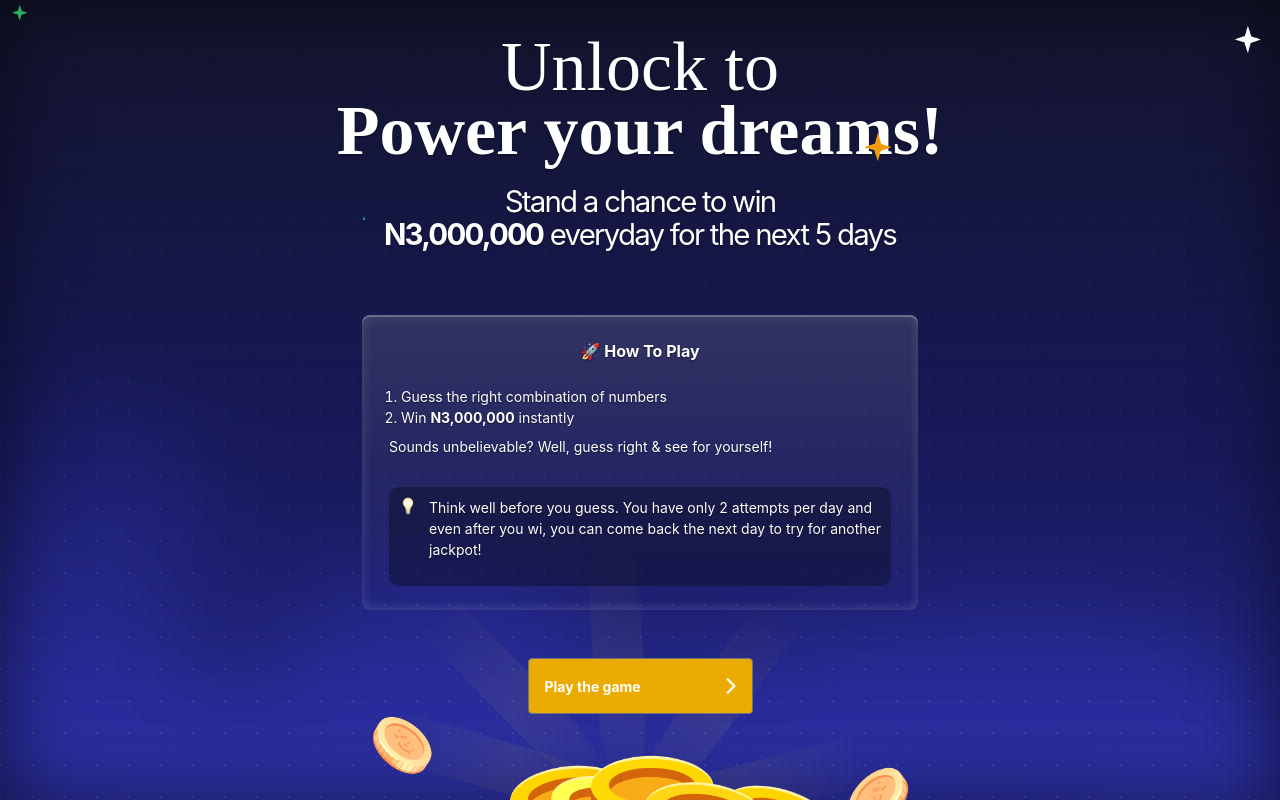
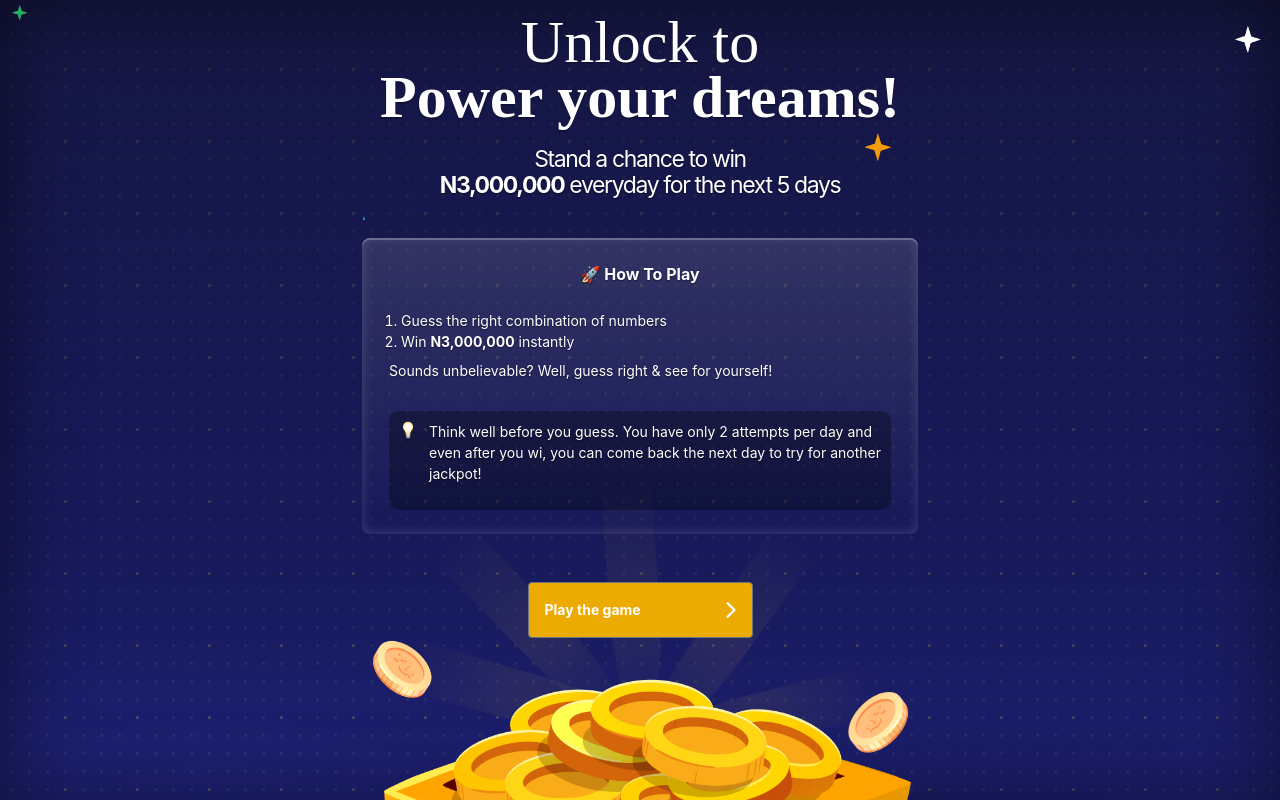
Before and after one commit to moussaDoumbia9219/apt-challenge, a plain HTML site: page index.html in a window 1280 px wide. Drawn offline with nearby package versions, Linux system fonts and the light colour scheme.

Commit message:
update style

```diff
--- a/index.html
+++ b/index.html
@@ -59,7 +59,7 @@
     <div class="cover-container d-flex w-100 h-100 p-3 mx-auto flex-column">
 
 
-        <main class="  mt-4">
+        <main>
             <h4>🚀 How To Play</h4>
             <div>
                 <ol>
--- a/style/cover.css
+++ b/style/cover.css
@@ -1,6 +1,10 @@
 /*
  * Globals
  */
+
+* {
+    box-sizing: border-box;
+}
 
 
 /* Custom default button */
@@ -26,7 +30,8 @@ body {
     background-image: url('../assets/images/background.png');
     background-position: center;
     background-repeat: no-repeat;
-    background-size: cover;
+
+
 
 }
 
@@ -51,14 +56,14 @@ body {
 }
 
 header {
-    margin-top: 35px;
+    margin-top: 15px;
 
 }
 
 header h1 {
     font-family: 'Poppins';
     font-style: normal;
-    font-size: 70px;
+    font-size: 60px;
     line-height: 91%;
     font-weight: 300;
     animation: fadeInBottom 4s;
@@ -73,7 +78,7 @@ header h3 {
     font-family: 'Inter';
     font-style: normal;
     font-weight: 400;
-    font-size: 29.4318px;
+    font-size: 23px;
     line-height: 111.5%;
     /* or 33px */
 
@@ -158,7 +163,7 @@ ul {
 }
 
 .coin_pot {
-    margin-bottom: -50px;
+    margin-bottom: 0px;
 }
 
 footer {
```
